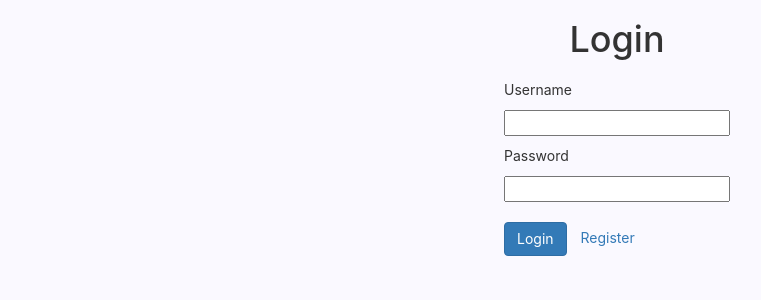
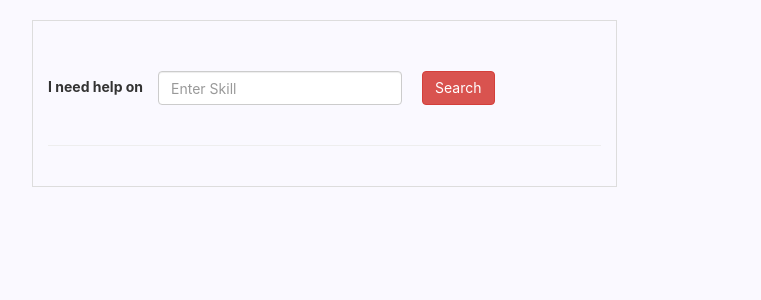
Before and after one commit to singhtal/howathon-project, a React (Create React App) app: page /search in a window 1280 px wide. Before the commit this address led to /login. Shown: the top 300 px of the page, without its empty margins (23-784 px from the left). Built offline with nearby package versions, Linux system fonts and the light colour scheme.

Commit message:
basic search working

```diff
--- a/src/components/App.js
+++ b/src/components/App.js
@@ -4,6 +4,8 @@ import Login from './Login';
 import Registration from './Registration';
 import Home from './Home';
 import Mentor from './Mentor';
+import Search from './Search';
+
 
 class App extends Component {
 	render() {
@@ -15,6 +17,7 @@ class App extends Component {
 						<Route exact path="/login" component={Login} />
 						<Route exact path="/home" component={Home} />
 						<Route exact path="/mentor" component={Mentor} />
+						<Route exact path="/search" component={Search} />
 						<Redirect from="/" to="login" />
 					</Switch>
 					</div>
--- a/src/components/Home.js
+++ b/src/components/Home.js
@@ -4,6 +4,8 @@ import { Navbar, Nav, NavItem, NavDropdown, MenuItem } from 'react-bootstrap';
 import Myskills from './Myskills';
 import Header from '../layout/Header';
 import Sidebar from '../layout/Sidebar';
+import Search from './Search';
+
 
 class Home extends Component {
   constructor(props) {
@@ -33,6 +35,8 @@ class Home extends Component {
             <Sidebar />
             <div className="module-wrapper">
               <div className="dashboard">
+              <Search />
+
               { (user !== undefined) ?
                     <Myskills name={user} /> : null
                 }
--- /dev/null
+++ b/src/components/Search.js
@@ -0,0 +1,82 @@
+import React, { Component } from 'react';
+import searchService from '../services/searchService';
+
+import axios from 'axios';
+import './Search.scss';
+
+
+class Search extends Component {
+    constructor(props) {
+        super(props);
+        this.state = { 'search': '',  result: [] };
+    }
+    changeHandler = (event) => {
+        this.setState({
+            search: event.target.value
+        });
+    }
+    submitHandler = async (event) => {
+    event.preventDefault();
+    const data = {
+      skillName: this.state.search,
+    };
+    // const searchResult = await searchService(data);
+    searchService(data).then((item) => {
+      this.setState({ result: item.data });
+    });
+    }
+    render() {
+        let mentorData;
+        let self = this;
+        console.log(this.state.result)
+
+            mentorData =
+            self.state.result.map((item) => {
+            return (
+                <tr key={item._id}>
+                    <td><span class="glyphicon glyphicon-user"></span></td>
+                    <td>{item.username}</td>
+                    <td>{item.description ? item.description: 'Not provided'}</td>
+                    <td>Rating Not available</td>
+                    <td><a href="#">View profile</a></td>
+                    <td><a href="#">Chat <span class="glyphicon glyphicon-chat"></span></a></td>
+                </tr>
+            )
+
+            })
+
+
+        return (
+            <div>
+                <div className="container">
+                    <div className="row">
+                    <div className="col-xs-6 search-container">
+                    <form className="form-inline" onSubmit={this.submitHandler}>
+                      <div className="form-group">
+                        <label htmlFor="search">I need help on</label>
+                        <input className="form-control" id="search"
+                            placeholder="Enter Skill"
+                            type='text'
+                            onChange={this.changeHandler}
+                        />
+                    </div>
+                      <button type="submit" className="btn btn-danger">Search</button>
+                    </form>
+                    <hr />
+                    <table class="table table-striped">
+                    {mentorData.length ?
+                      <caption>We believe the below can help you</caption> : null
+                    }
+                        <tbody>
+                            {mentorData}
+                        </tbody>
+                    </table>
+                    </div>
+                    </div>
+                </div>
+            </div>
+        )
+    }
+}
+
+export default Search;
--- /dev/null
+++ b/src/components/Search.scss
@@ -0,0 +1,13 @@
+.form-inline {
+    padding: 50px 0 20px;
+    label {
+        margin-right: 15px;
+    }
+    .form-group {
+        margin-right: 20px;
+    }
+}
+.search-container {
+    border: 1px solid #ddd;
+    margin-top: 20px;
+}
--- /dev/null
+++ b/src/services/searchService.js
@@ -0,0 +1,7 @@
+import axios from 'axios';
+
+const searchService = data => {
+	return axios.get(`http://localhost:4000/mentor/getskills?data=${data.skillName}`)
+}
+
+export default searchService;
```
Also changed, not shown: 2 other files (tests, documents, lock files or other folders).
